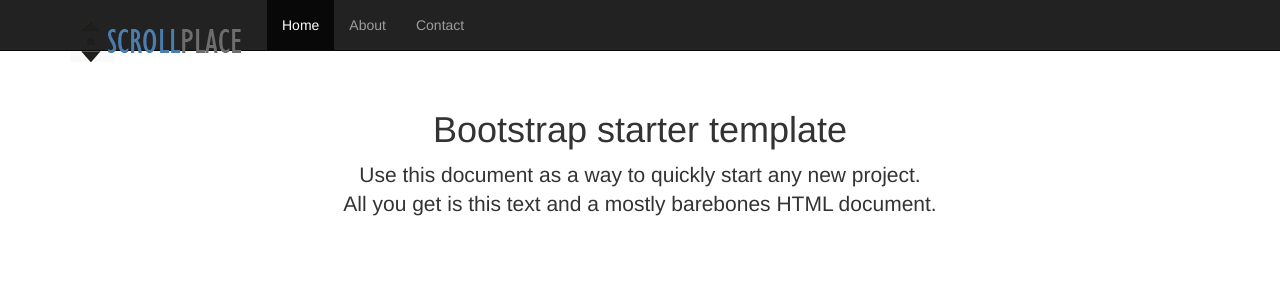
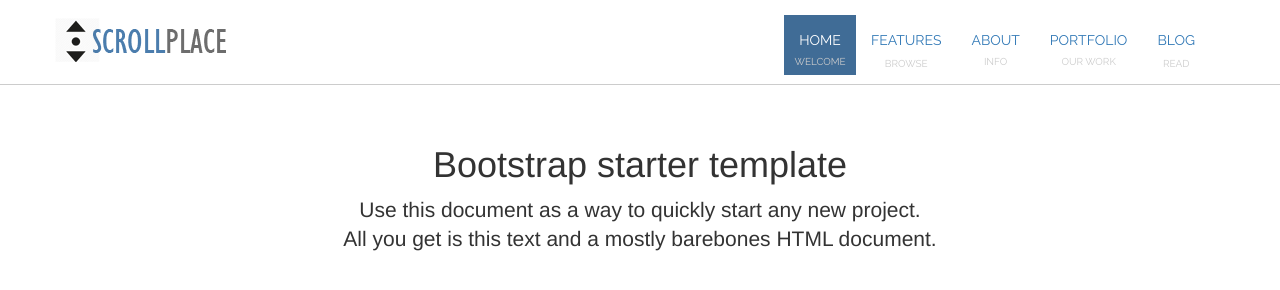
Before and after one commit to Deadhead84/scrollplace, a plain HTML site: page index.html in a window 1280 px wide. Drawn offline with nearby package versions, Linux system fonts and the light colour scheme.

Commit message:
html and css styling

```diff
--- a/css/style.css
+++ b/css/style.css
@@ -1,7 +1,61 @@
 body {
-  padding-top: 50px;
+  padding-top: 85px;
 }
 .starter-template {
   padding: 40px 15px;
   text-align: center;
 }
+
+.navbar {
+	font-family: "Raleway", sans-serif;
+	background: #fff;
+	min-height: 85px;
+	text-transform: uppercase;
+	border-bottom: #ccc solid 1px;
+	padding-top: 15px;
+	text-align: center;
+}
+
+.navbar-brand {
+	padding: 0;
+}
+
+.navbar span {
+	font-size: 10px;
+	color: #ccc;
+	text-align: center;
+}
+
+.navbar-nav > li {
+	padding-bottom: 5px
+}
+.navbar-nav > li > a {
+	padding-bottom: 0;
+}
+
+.nav > li > a:hover, .nav > li > a:focus {
+	background: none;
+}
+
+.navbar li:hover {
+	background: #f4f4f4;
+	cursor: pointer;
+}
+
+.navbar li li {
+	padding: 5px, 0;
+	border-left: 4px solid #f4f4f4;
+}
+
+.navbar li li:hover {
+	border-left: 4px solid #406c96;
+}
+
+.navbar li.active {
+	background: #406c96;
+	color: #fff;
+}
+
+.navbar li.active a {
+	color: #fff;
+}
--- a/index.html
+++ b/index.html
@@ -9,8 +9,15 @@
 
     <title>Scroll Place Bootstrap Template</title>
 
+    <!-- Fonts -->
+    <link rel="stylesheet" type="text/css" href="http://fonts.googleapis.com/css?family=Open+Sans: 400,600">
+    <link rel="stylesheet" type="text/css" href="http://fonts.googleapis.com/css?family=Raleway: 400,100,200,300,500,600">
+
+    <!-- Bootstrap -->
     <link href="css/bootstrap.css" rel="stylesheet">
     <link href="css/font-awesome.css" rel="stylesheet">
+
+    <!-- Custom style -->
     <link href="css/style.css" rel="stylesheet">
 
 
@@ -18,7 +25,7 @@
 
   <body>
 
-    <nav class="navbar navbar-inverse navbar-fixed-top">
+    <nav class="navbar navbar-fixed-top">
       <div class="container">
         <div class="navbar-header">
           <button type="button" class="navbar-toggle collapsed" data-toggle="collapse" data-target="#navbar" aria-expanded="false" aria-controls="navbar">
@@ -29,11 +36,34 @@
           </button>
           <a class="navbar-brand" href="#"><img src="img/logo.png" alt="ScrollPlace"></img></a>
         </div>
-        <div id="navbar" class="collapse navbar-collapse">
+        <div id="navbar" class="collapse navbar-collapse navbar-right">
           <ul class="nav navbar-nav">
-            <li class="active"><a href="#">Home</a></li>
-            <li><a href="#about">About</a></li>
-            <li><a href="#contact">Contact</a></li>
+            <li class="active"><a href="index.html">Home</a><span>Welcome</span></li>
+            <li class="dropdown">
+              <a href="#" class="dropdown-toggle" data-toggle="dropdown">Features<span class="carat"></span></a><span>Browse</span>
+              <ul class="dropdown-menu" role="menu">
+                <li><a href="typography.html">Typography</a></li>
+                <li><a href="components.html">Components</a></li>
+                <li><a href="blockstyles.html">Block Styles</a></li>
+                <li><a href="icons.html">Icons</a></li>
+                <li><a href="widgets.html">Widgets</a></li>
+                <li><a href="imagescroller.html">Image Scroller</a></li>
+                <li><a href="portfoliogallery.html">Portfolio Gallery</a></li>
+                <li><a href="tables.html">Tables</a></li>
+                <li><a href="forms.html">Forms</a></li>
+                <li><a href="gridsystem.html">Grid System</a></li>
+              </ul>
+            </li>
+            <li><a href="about.html">About</a><span>Info</span></li>
+            <li><a href="#portfolio">Portfolio</a><span>Our Work</span></li>
+            <li class="dropdown">
+              <a href="blog-right-sidebar.html" class="dropdown-toggle" data-toggle="dropdown">Blog<span class="carat"></span></a><span>Read</span>
+              <ul class="dropdown-menu" role="menu">
+                <li><a href="blog-right-sidebar.html">Blog - Right Sidebar</a></li>
+                <li><a href="blog-left-sidebar.html">Blog - Left Sidebar</a></li>
+                <li><a href="blog-no-sidebar.html">Blog - No Sidebar</a></li>
+              </ul>
+            </li>
           </ul>
         </div><!--/.nav-collapse -->
       </div>
```
